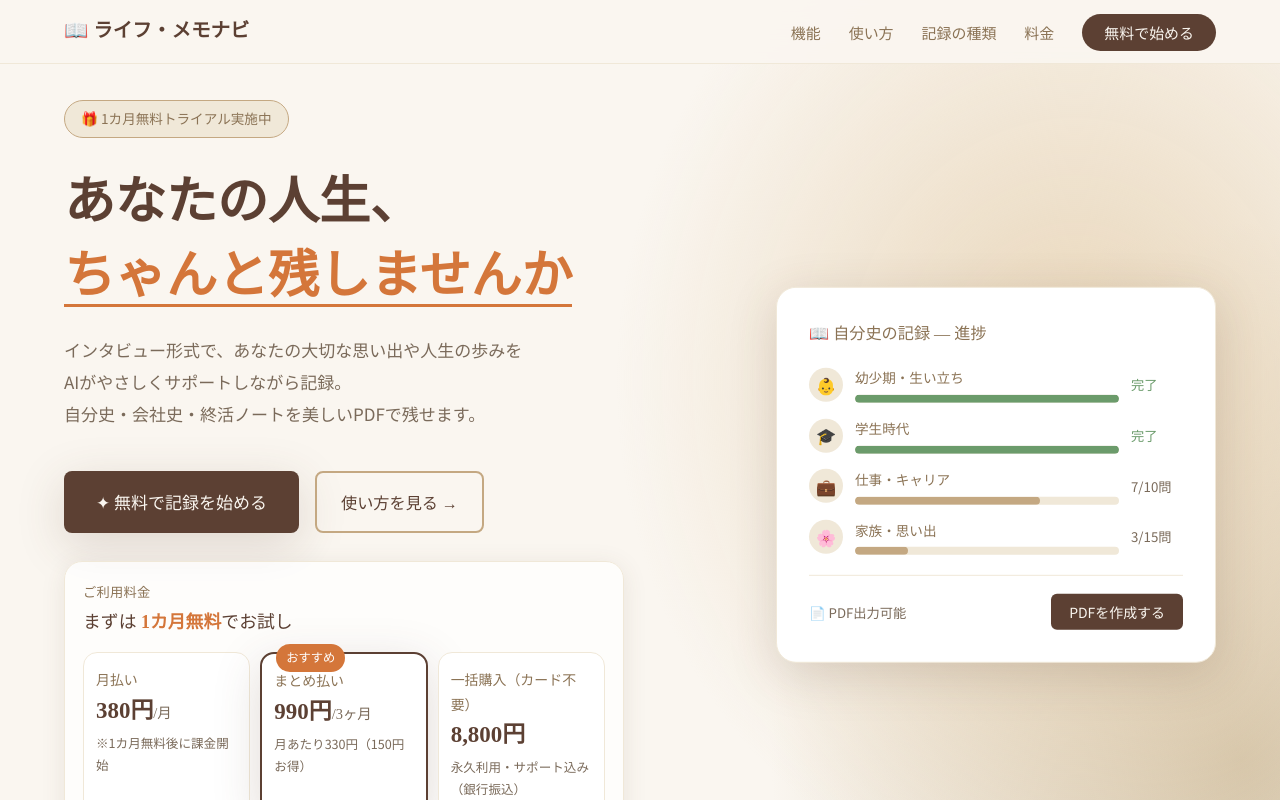
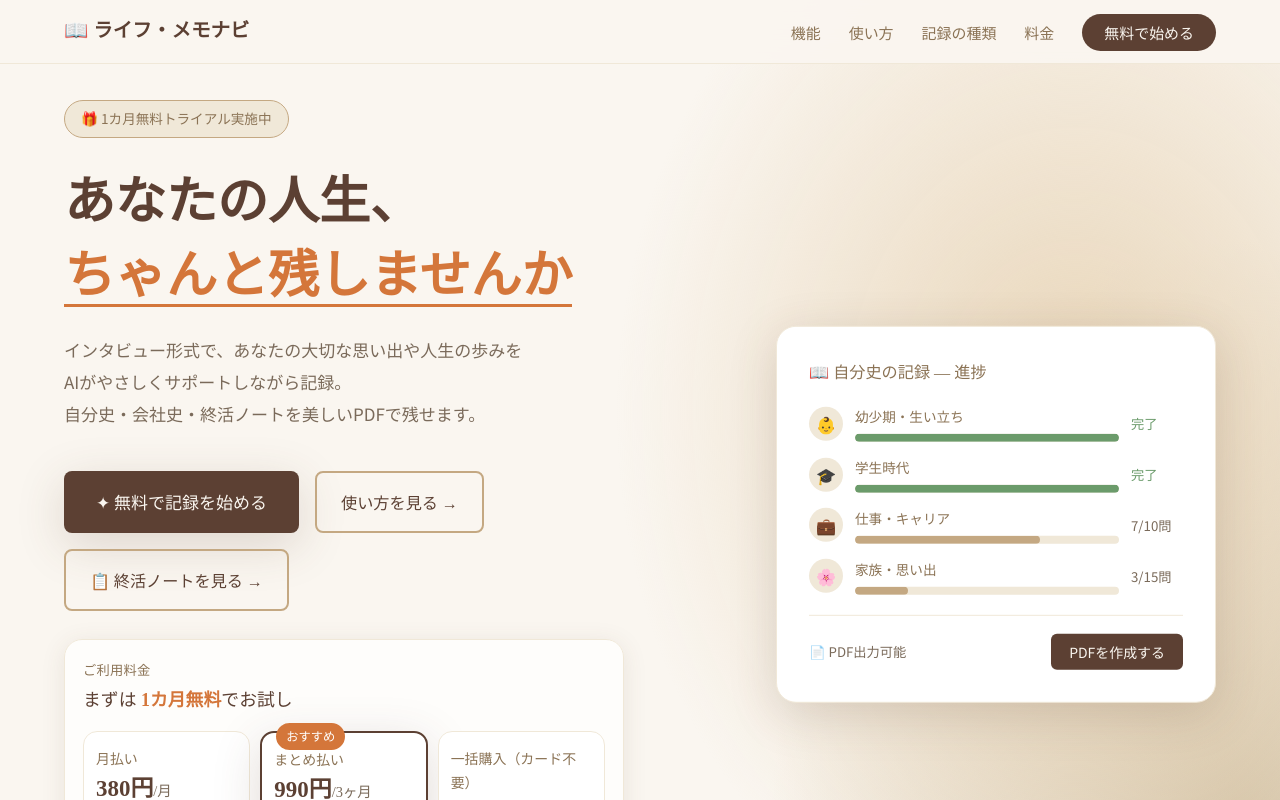
Before and after one commit to MitsunoriFukuchi692/life-memo-navi, a React (Vite) app in the folder frontend/: page / in a window 1280 px wide. Shown: the top 800 px of the page. Built offline with nearby package versions, Linux system fonts and the light colour scheme; no server answers.

Commit message:
Add shukatsu-lp button to hero section

```diff
--- a/frontend/src/pages/LandingPage.tsx
+++ b/frontend/src/pages/LandingPage.tsx
@@ -339,6 +339,8 @@ export default function LandingPage() {
             <div className="lp-btns">
               <a href="/register" className="lp-btn-primary">✦ 無料で記録を始める</a>
               <a href="#lp-how" className="lp-btn-secondary">使い方を見る →</a>
+              <a href="/shukatsu-lp" className="lp-btn-secondary">📋 終活ノートを見る →</a>
+
             </div>
 
 
```
